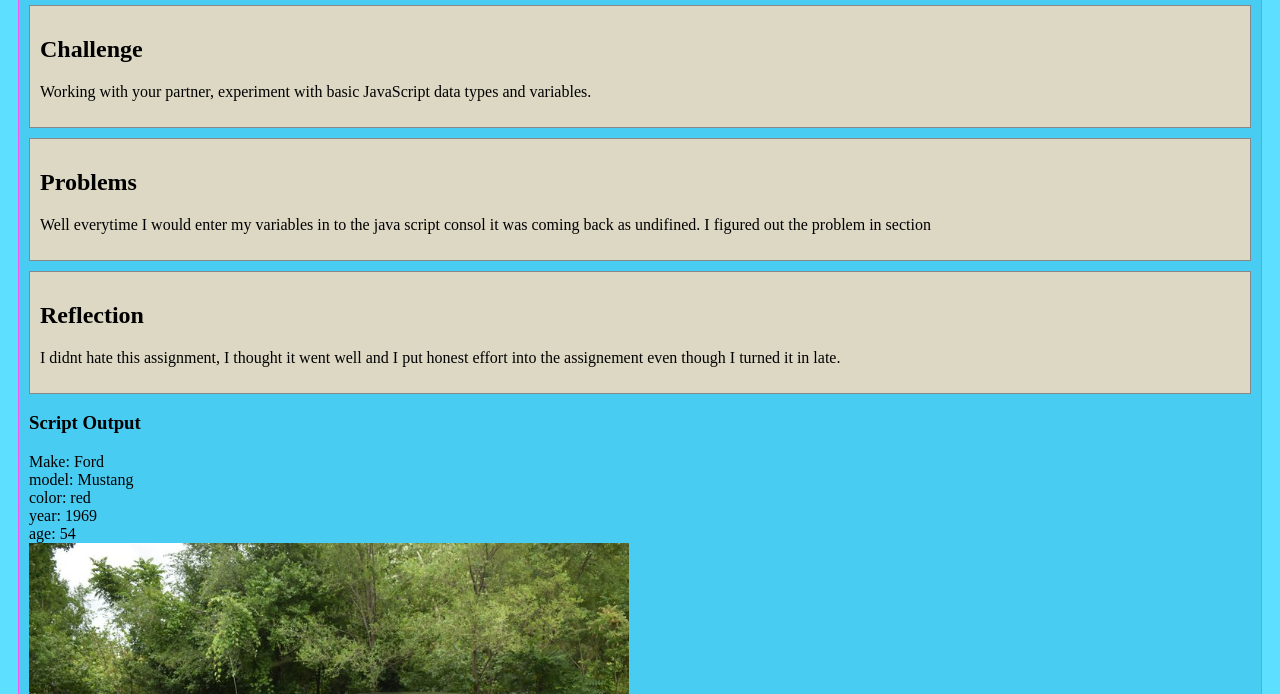
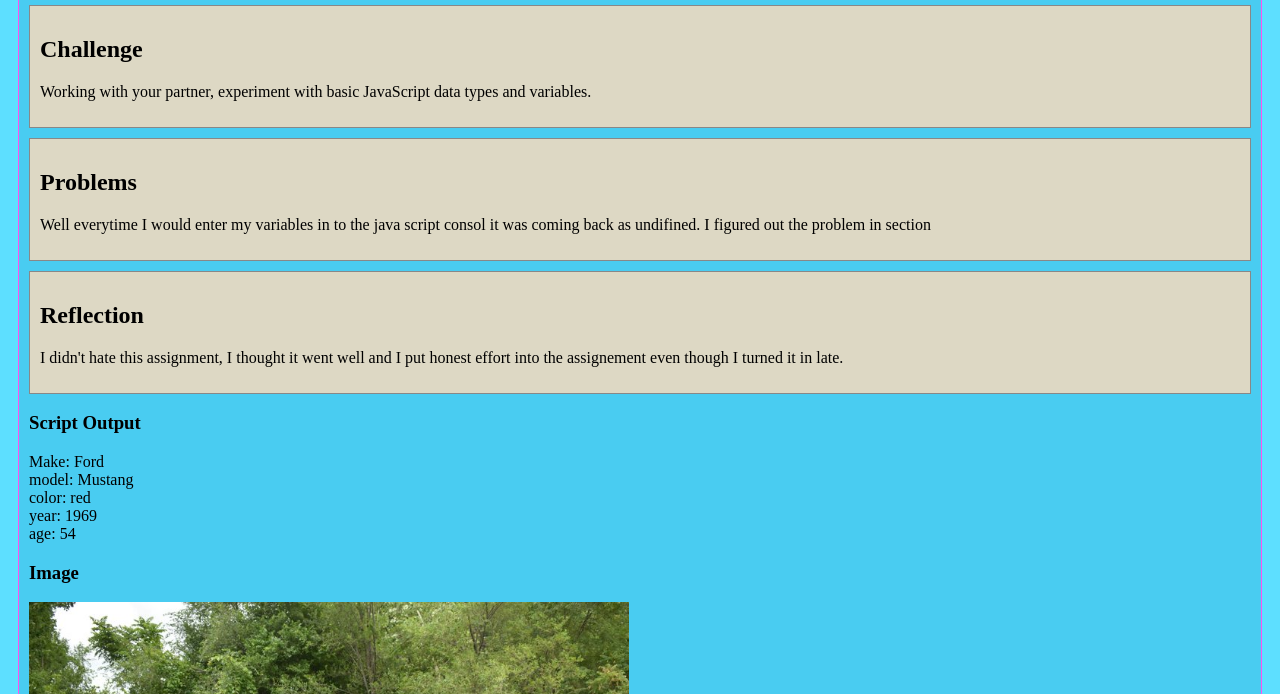
Before and after one commit to Cojproct/Art101, a plain HTML site: page lab5/index.html in a window 1280 px wide. Shown: the part 106-800 px from the top of the page. Drawn offline with nearby package versions, Linux system fonts and the light colour scheme.

Commit message:
changed header

```diff
--- a/lab5/index.html
+++ b/lab5/index.html
@@ -36,7 +36,7 @@
 
 			<div class="minor-section">
 					<h2>Reflection</h2>
-					<p>I didnt hate this assignment, I thought it went well and I put honest effort into the assignement even though I turned it in late. </p>
+					<p>I didn't hate this assignment, I thought it went well and I put honest effort into the assignement even though I turned it in late. </p>
 			</div>
 
 			<h3>Script Output</h3>
@@ -45,6 +45,8 @@
 
 
 				</div>
+
+				<h3>Image</h3>
 		</div> <img src="img/1969-ford-mustang.jpeg"  width="600" height="auto">
 
 			</div>
```
